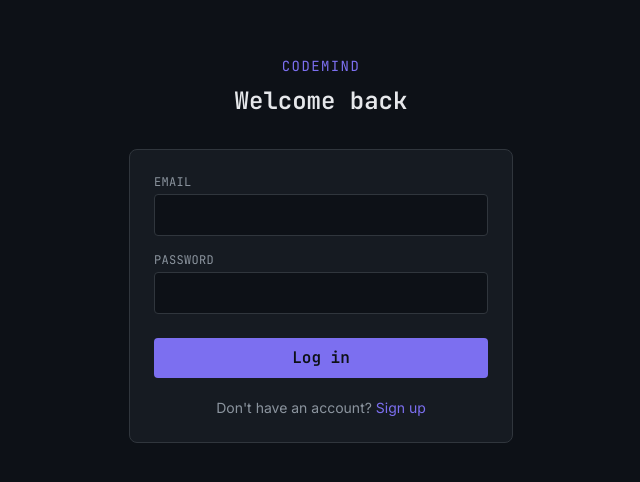
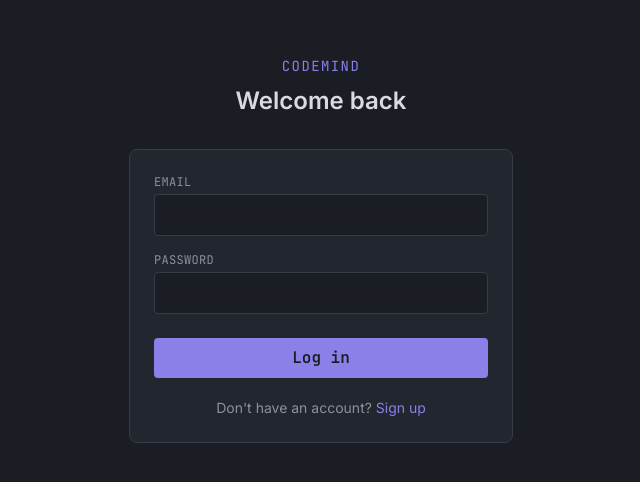
Before and after one commit to joel-baby/codemind, a React (Vite) app in the folder frontend/: page /login in a window 1280 px wide. Shown: the part 152-634 px from the top of the page, without its empty margins (319-959 px from the left). Built offline with nearby package versions, Linux system fonts and the light colour scheme.

Commit message:
Soften dark theme colors to reduce eye strain, reduce mono font usage to labels/citations only

```diff
--- a/frontend/src/index.css
+++ b/frontend/src/index.css
@@ -1,43 +1,45 @@
 @import "tailwindcss";
 
 @theme {
-  --color-ink: #0d1117;
-  --color-ink-raised: #161b22;
-  --color-border: #30363d;
-  --color-text: #e6e8eb;
-  --color-text-muted: #8b949e;
-  --color-signal: #39d353;
-  --color-signal-dim: #1a4620;
-  --color-amber: #d29922;
-  --color-amber-dim: #3d2f0f;
-  --color-accent: #7c6ff0;
-  --color-accent-dim: #2a2660;
-  --color-danger: #f85149;
-  --color-danger-dim: #3d1418;
+  --color-ink: #1a1d24;
+  --color-ink-raised: #22262f;
+  --color-border: #363b47;
+  --color-text: #d8dbe0;
+  --color-text-muted: #8b909c;
+  --color-signal: #4caf6d;
+  --color-signal-dim: #1e3324;
+  --color-amber: #c9a04a;
+  --color-amber-dim: #33290f;
+  --color-accent: #8b7fe8;
+  --color-accent-dim: #262247;
+  --color-danger: #e5726a;
+  --color-danger-dim: #331b1a;
 
   --font-mono: "JetBrains Mono", ui-monospace, monospace;
   --font-sans: "Inter", ui-sans-serif, system-ui, sans-serif;
 }
 
 :root.light {
-  --color-ink: #f6f8fa;
+  --color-ink: #faf9f7;
   --color-ink-raised: #ffffff;
-  --color-border: #d0d7de;
-  --color-text: #1f2328;
-  --color-text-muted: #59636e;
-  --color-signal: #1a7f37;
-  --color-signal-dim: #d3f2dc;
-  --color-amber: #9a6700;
-  --color-amber-dim: #fff1cc;
-  --color-accent: #5b4fd1;
-  --color-accent-dim: #e8e5fc;
-  --color-danger: #cf222e;
-  --color-danger-dim: #ffebe9;
+  --color-border: #e2e0dc;
+  --color-text: #33322f;
+  --color-text-muted: #78766f;
+  --color-signal: #2f8f52;
+  --color-signal-dim: #e4f3e8;
+  --color-amber: #a67a1f;
+  --color-amber-dim: #faf1dd;
+  --color-accent: #6a5cd6;
+  --color-accent-dim: #ece9fa;
+  --color-danger: #c14a42;
+  --color-danger-dim: #fbeae8;
 }
 
 body {
   background-color: var(--color-ink);
   color: var(--color-text);
   font-family: var(--font-sans);
-  transition: background-color 0.15s ease, color 0.15s ease;
+  transition:
+    background-color 0.15s ease,
+    color 0.15s ease;
 }
--- a/frontend/src/pages/Dashboard.tsx
+++ b/frontend/src/pages/Dashboard.tsx
@@ -116,7 +116,7 @@ function Dashboard() {
             <span className="font-mono text-accent text-xs tracking-widest uppercase">
               CodeMind
             </span>
-            <h1 className="font-mono text-2xl font-semibold mt-1">
+            <h1 className="font-sans text-2xl font-semibold mt-1">
               {user?.name}
             </h1>
             <span
--- a/frontend/src/pages/Login.tsx
+++ b/frontend/src/pages/Login.tsx
@@ -45,7 +45,7 @@ function Login() {
           <span className="font-mono text-accent text-sm tracking-widest uppercase">
             CodeMind
           </span>
-          <h1 className="font-mono text-2xl font-semibold mt-2">
+          <h1 className="font-sans text-2xl font-semibold mt-2">
             Welcome back
           </h1>
         </div>
--- a/frontend/src/pages/Signup.tsx
+++ b/frontend/src/pages/Signup.tsx
@@ -47,7 +47,7 @@ function Signup() {
           <span className="font-mono text-accent text-sm tracking-widest uppercase">
             CodeMind
           </span>
-          <h1 className="font-mono text-2xl font-semibold mt-2">
+          <h1 className="font-sans text-2xl font-semibold mt-2">
             Create your account
           </h1>
         </div>
```
